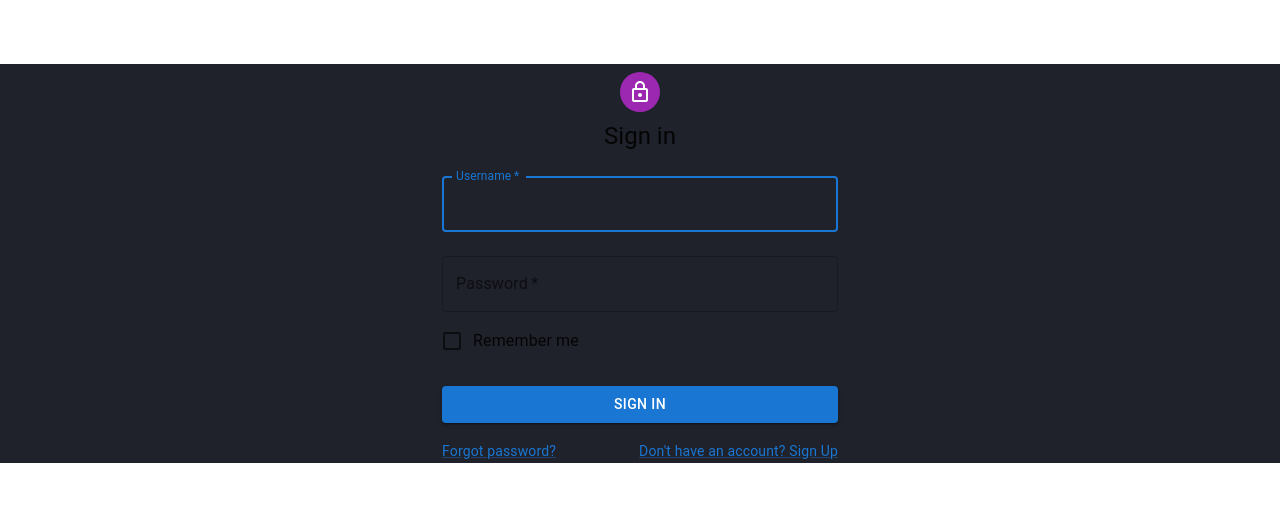
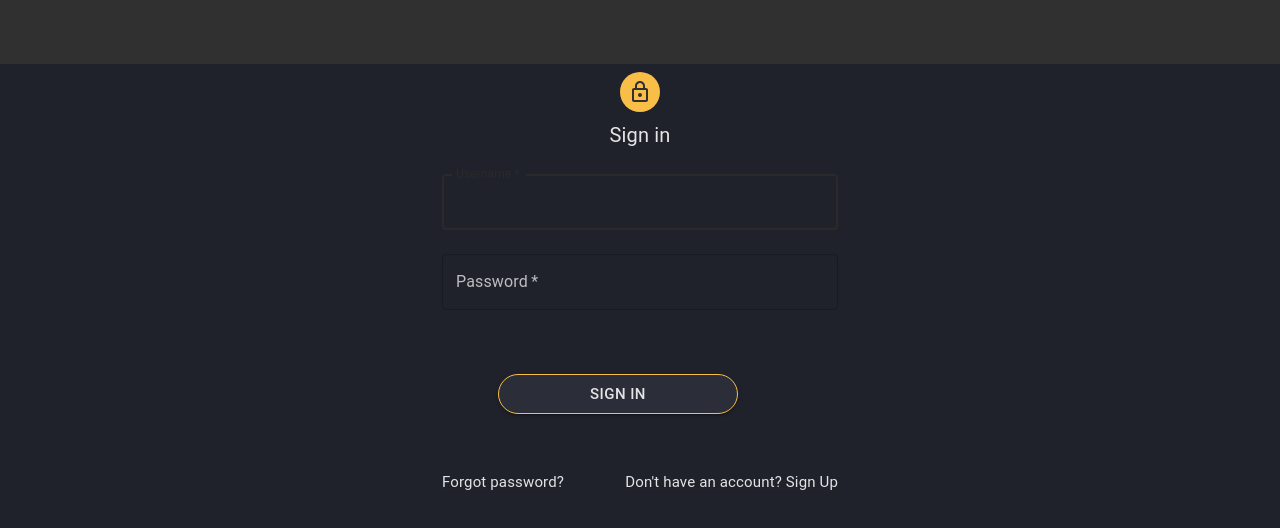
Before and after one commit to WomenPlusPlus/deploy-impact-21-inzone-c, a React (Create React App) app in the folder client-inzone/: page /login in a window 1280 px wide. Shown: the top 528 px of the page. Built offline with nearby package versions, Linux system fonts and the light colour scheme.

Commit message:
added cssbaseline some pages

```diff
--- a/client-inzone/src/App.js
+++ b/client-inzone/src/App.js
@@ -1,28 +1,27 @@
-import * as React from 'react';
-import { ThemeProvider, useTheme, createTheme } from '@mui/material/styles';
-import createRoutes from './components/Routes'
-import { darkTheme } from './themes/dark';
+import * as React from "react";
+import { ThemeProvider, useTheme, createTheme } from "@mui/material/styles";
+import createRoutes from "./components/Routes";
+import { darkTheme } from "./themes/dark";
 
 const darkModeTheme = createTheme(darkTheme);
 
 function App() {
-  const styles={
-    div:{
-      backgroundColor: '#20222B'
-    }
-  }
+  const styles = {
+    div: {
+      backgroundColor: "#20222B",
+    },
+  };
   useTheme();
   return (
     <ThemeProvider theme={darkModeTheme}>
-    <div className="App" style={styles.div}>
-      {createRoutes()}
-    </div>
+      <div className="App" style={styles.div}>
+        {createRoutes()}
+      </div>
     </ThemeProvider>
   );
 }
 
 export default App;
-
 
 // export default function DarkThemeWithCustomPalette() {
 //   return (
--- a/client-inzone/src/components/ChatPage.js
+++ b/client-inzone/src/components/ChatPage.js
@@ -9,6 +9,7 @@ import {
   List,
   Grid,
   Paper,
+  CssBaseline
 } from "@mui/material";
 import { styled } from "@mui/material/styles";
 import { MessageLeft, MessageRight } from "./Messenger/Message";
@@ -89,6 +90,7 @@ const ChatPage = () => {
   };
   return (
     <div>
+      <CssBaseline />
       <Grid sx={{
           height: '90vh'
         }} container spacing={2}>
--- a/client-inzone/src/components/LoginPage.js
+++ b/client-inzone/src/components/LoginPage.js
@@ -83,23 +83,13 @@ class LoginPage extends Component {
 
   render() {
     return (
-      <ThemeProvider theme={theme}>
       <Container component="main" maxWidth="xs">
         <CssBaseline />
-          <Box
-            sx={{
-              marginTop: 8,
-              display: "flex",
-              flexDirection: "column",
-              alignItems: "center",
-            }}
-          >
+        <Box sx={styles.bigBox}>
           <Avatar sx={{ m: 1, bgcolor: "secondary.main" }}>
             <LockOutlinedIcon />
           </Avatar>
-            <Typography component="h1" variant="h5">
-              Sign in
-            </Typography>
+          <Typography style={styles.headerText}>Sign in</Typography>
           <Box
             component="form"
             onSubmit={this.handleSubmit}
@@ -110,6 +100,7 @@ class LoginPage extends Component {
               margin="normal"
               required
               fullWidth
+              style={{ color: "#E3E4E5" }}
               id="username"
               onChange={(input) => {
                 this.setState({ username: input.target.value });
@@ -123,6 +114,7 @@ class LoginPage extends Component {
               margin="normal"
               required
               fullWidth
+              style={{ color: "#E3E4E5" }}
               onChange={(input) =>
                 this.setState({ password: input.target.value })
               }
@@ -132,26 +124,26 @@ class LoginPage extends Component {
               id="password"
               autoComplete="current-password"
             />
-              <FormControlLabel
+            {/* <FormControlLabel
                 control={<Checkbox value="remember" color="primary" />}
                 label="Remember me"
-              />
+              /> */}
             <Button
               type="submit"
               fullWidth
               variant="contained"
-                sx={{ mt: 3, mb: 2 }}
+              sx={styles.signInButton}
             >
               Sign In
             </Button>
             <Grid container>
               <Grid item xs>
-                  <Link href="#" variant="body2">
+                <Link href="#" style={styles.link}>
                   Forgot password?
                 </Link>
               </Grid>
               <Grid item>
-                  <Link href="#" variant="body2">
+                <Link href="#" style={styles.link}>
                   {"Don't have an account? Sign Up"}
                 </Link>
               </Grid>
@@ -159,9 +151,36 @@ class LoginPage extends Component {
           </Box>
         </Box>
       </Container>
-      </ThemeProvider>
     );
   }
 }
-
+const styles = {
+  bigBox: {
+    marginTop: 8,
+    display: "flex",
+    flexDirection: "column",
+    alignItems: "center",
+    height: "100vh",
+    backgroundColor: "#20222B",
+  },
+  headerText: {
+    fontSize: 20,
+    color: "#E3E4E5",
+  },
+  signInButton: {
+    fontSize: 15,
+    width: "15rem",
+    margin: 7,
+    color: "#E3E4E5",
+    background: "#2B2E39",
+    borderColor: "#F8BE48",
+    borderWidth: 1,
+    borderRadius: 5,
+    borderStyle: "solid",
+  },
+  link: {
+    fontSize: 15,
+    color: "#E3E4E5",
+  },
+};
 export default withRouter(LoginPage);
--- a/client-inzone/src/components/NotificationPage.js
+++ b/client-inzone/src/components/NotificationPage.js
@@ -9,6 +9,7 @@ import {
   List,
   Grid,
   Paper,
+  CssBaseline
 } from "@mui/material";
 import { Check, CircleNotifications } from "@mui/icons-material";
 import { styled } from "@mui/material/styles";
@@ -136,6 +137,7 @@ const NotificationPage = () => {
   };
   return (
     <div >
+      <CssBaseline />
       <Grid sx={{
       height: '90vh'
     }} container spacing={2}>
--- a/client-inzone/src/components/SettingsPage.js
+++ b/client-inzone/src/components/SettingsPage.js
@@ -11,13 +11,15 @@ import {
   FormControl,
   Select,
   InputLabel,
-  MenuItem
+  MenuItem,
+  CssBaseline
 } from "@mui/material";
 import { styled } from "@mui/material/styles";
 
 const SettingsPage = () => {
   return (
     <div>
+      <CssBaseline />
       <Grid sx={{
           height: '90vh'
         }} container spacing={2}>
--- a/client-inzone/src/components/Student/StudentHomePage.js
+++ b/client-inzone/src/components/Student/StudentHomePage.js
@@ -1,10 +1,11 @@
-import { Typography, Grid, Paper, Link } from "@mui/material";
+import { Typography, Grid, Paper, Link, CssBaseline } from "@mui/material";
 import { styled } from "@mui/material/styles";
 import React from "react";
 
 const StudentHomePage = () => {
   return (
     <div>
+      <CssBaseline />
       <Grid sx={{
           height: '90vh'
         }} container spacing={2}>
```
Lines whose indentation alone changed are shown as unchanged.
